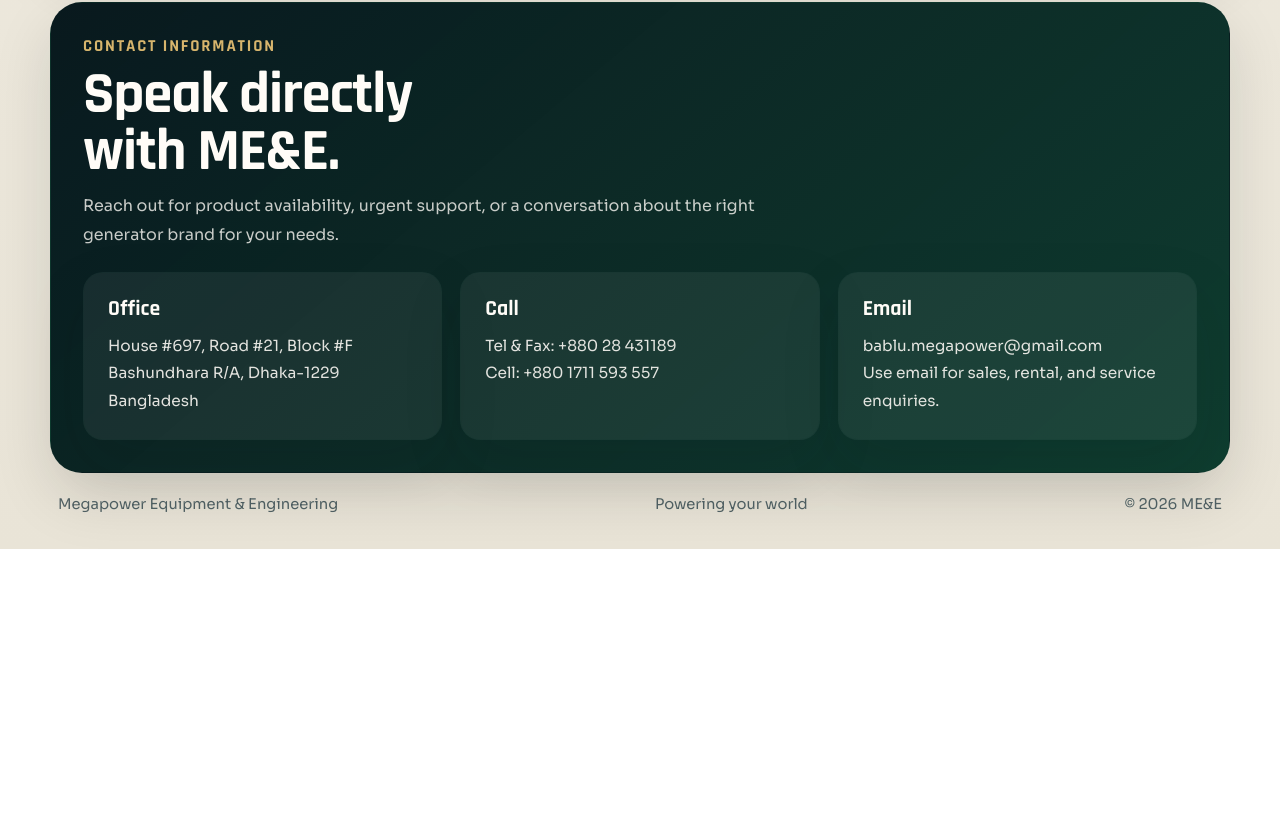
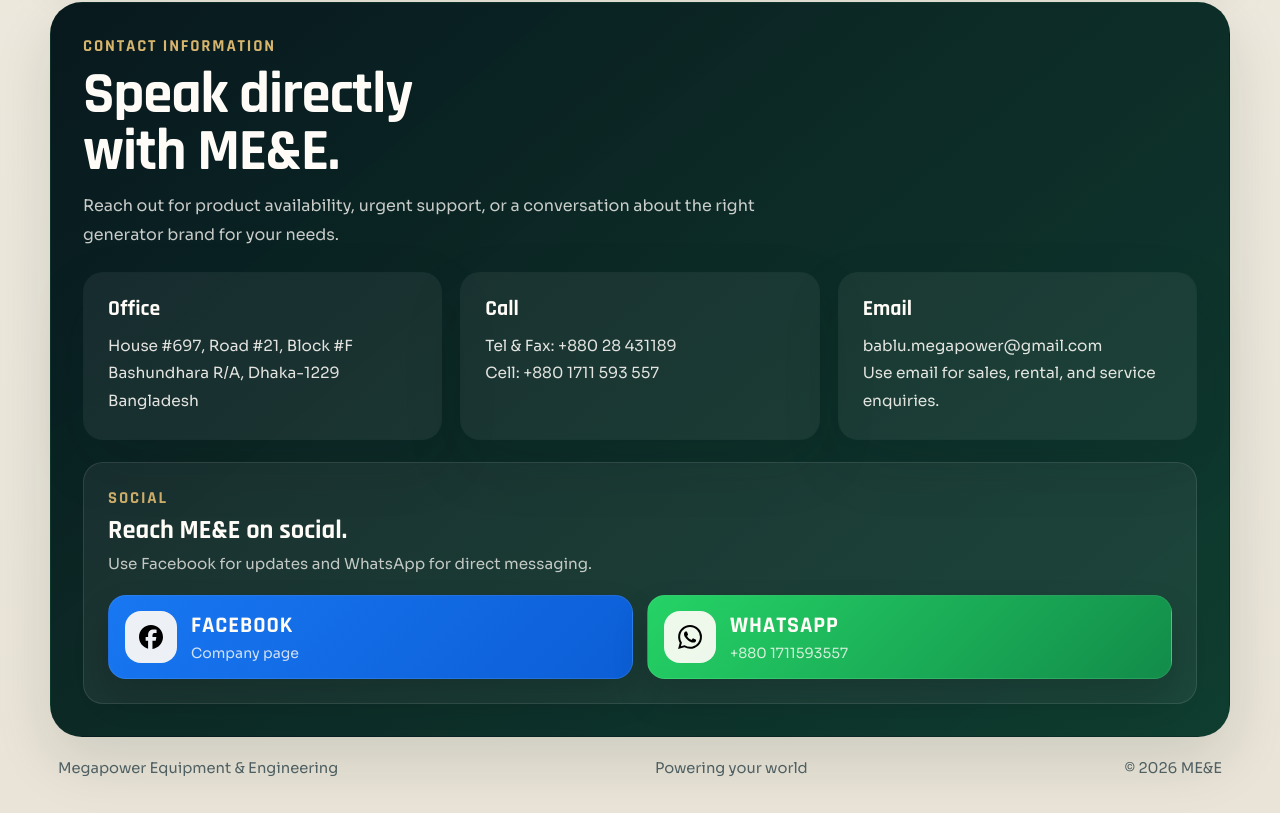
Before and after one commit to Nayab-23/me-e, a website: page index.html in a window 1280 px wide. Shown: the part 4135-4948 px from the top of the page. Before the commit the page ends 4684 px from the top, so only its background shows below. Drawn offline with Linux system fonts and the light colour scheme.

Commit message:
add social links and tune mobile header

```diff
--- a/index.html
+++ b/index.html
@@ -333,6 +333,48 @@
               <p>Use email for sales, rental, and service enquiries.</p>
             </article>
           </div>
+
+          <div class="social-section">
+            <div class="social-copy">
+              <p class="eyebrow">Social</p>
+              <h3>Reach ME&amp;E on social.</h3>
+              <p class="social-note">Use Facebook for updates and WhatsApp for direct messaging.</p>
+            </div>
+
+            <div class="social-actions">
+              <a
+                class="social-button social-button-facebook"
+                href="https://www.facebook.com/profile.php?id=61576816407979&mibextid=wwXIfr"
+                target="_blank"
+                rel="noreferrer"
+                aria-label="Open Megapower Equipment and Engineering on Facebook"
+              >
+                <span class="social-icon-shell" aria-hidden="true">
+                  <img class="social-icon" src="assets/social/facebook.svg" alt="">
+                </span>
+                <span class="social-button-text">
+                  <strong>Facebook</strong>
+                  <small>Company page</small>
+                </span>
+              </a>
+
+              <a
+                class="social-button social-button-whatsapp"
+                href="https://wa.me/8801711593557"
+                target="_blank"
+                rel="noreferrer"
+                aria-label="Chat with Megapower Equipment and Engineering on WhatsApp"
+              >
+                <span class="social-icon-shell" aria-hidden="true">
+                  <img class="social-icon" src="assets/social/whatsapp.svg" alt="">
+                </span>
+                <span class="social-button-text">
+                  <strong>WhatsApp</strong>
+                  <small>+880 1711593557</small>
+                </span>
+              </a>
+            </div>
+          </div>
         </div>
       </section>
     </main>
--- a/styles.css
+++ b/styles.css
@@ -864,6 +864,111 @@
   color: rgba(255, 252, 247, 0.88);
 }
 
+.social-section {
+  display: grid;
+  gap: 18px;
+  margin-top: 22px;
+  padding: 24px;
+  border: 1px solid rgba(255, 255, 255, 0.1);
+  border-radius: var(--radius-md);
+  background: rgba(255, 255, 255, 0.06);
+}
+
+.social-copy {
+  display: grid;
+  gap: 8px;
+}
+
+.social-copy .eyebrow {
+  margin-bottom: 0;
+  color: rgba(215, 181, 109, 0.94);
+}
+
+.social-copy h3 {
+  font-family: "Rajdhani", sans-serif;
+  font-size: 1.65rem;
+  line-height: 1;
+}
+
+.social-note {
+  color: rgba(255, 252, 247, 0.74);
+  font-size: 0.95rem;
+  line-height: 1.7;
+}
+
+.social-actions {
+  display: grid;
+  grid-template-columns: repeat(2, minmax(0, 1fr));
+  gap: 14px;
+}
+
+.social-button {
+  display: grid;
+  grid-template-columns: 52px minmax(0, 1fr);
+  gap: 14px;
+  align-items: center;
+  min-height: 84px;
+  padding: 14px 16px;
+  border: 1px solid rgba(255, 255, 255, 0.08);
+  border-radius: 18px;
+  box-shadow: 0 18px 34px rgba(4, 12, 10, 0.18);
+  transition: transform 180ms ease, box-shadow 180ms ease, border-color 180ms ease;
+}
+
+.social-button:hover,
+.social-button:focus-visible {
+  transform: translateY(-2px);
+  box-shadow: 0 22px 38px rgba(4, 12, 10, 0.24);
+}
+
+.social-button-facebook {
+  background: linear-gradient(135deg, #1877f2, #0c5ed6);
+}
+
+.social-button-whatsapp {
+  background: linear-gradient(135deg, #25d366, #128c4a);
+}
+
+.social-icon-shell {
+  display: grid;
+  place-items: center;
+  width: 52px;
+  height: 52px;
+  border-radius: 16px;
+  background: rgba(255, 252, 247, 0.92);
+}
+
+.social-icon {
+  width: 24px;
+  height: 24px;
+}
+
+.social-button-text {
+  display: grid;
+  gap: 4px;
+  min-width: 0;
+}
+
+.social-button-text strong,
+.social-button-text small {
+  display: block;
+}
+
+.social-button-text strong {
+  color: var(--white);
+  font-family: "Rajdhani", sans-serif;
+  font-size: 1.4rem;
+  font-weight: 700;
+  letter-spacing: 0.04em;
+  text-transform: uppercase;
+}
+
+.social-button-text small {
+  color: rgba(255, 252, 247, 0.8);
+  font-size: 0.88rem;
+  line-height: 1.4;
+}
+
 .site-footer {
   display: flex;
   align-items: center;
@@ -922,6 +1027,10 @@
 
   .contact-grid .contact-card:last-child {
     grid-column: 1 / -1;
+  }
+
+  .social-actions {
+    grid-template-columns: 1fr;
   }
 }
 
@@ -1006,7 +1115,7 @@
   }
 
   .brand-text strong {
-    font-size: 1.7rem;
+    font-size: 1.9rem;
     line-height: 1;
   }
 
@@ -1184,6 +1293,53 @@
     gap: 10px;
   }
 
+  .social-section {
+    gap: 12px;
+    margin-top: 16px;
+    padding: 16px;
+    border-radius: 8px;
+  }
+
+  .social-copy h3 {
+    font-size: 1.28rem;
+  }
+
+  .social-note {
+    font-size: 0.86rem;
+    line-height: 1.55;
+  }
+
+  .social-actions {
+    gap: 10px;
+  }
+
+  .social-button {
+    grid-template-columns: 44px minmax(0, 1fr);
+    gap: 12px;
+    min-height: 70px;
+    padding: 12px;
+    border-radius: 10px;
+  }
+
+  .social-icon-shell {
+    width: 44px;
+    height: 44px;
+    border-radius: 12px;
+  }
+
+  .social-icon {
+    width: 21px;
+    height: 21px;
+  }
+
+  .social-button-text strong {
+    font-size: 1.18rem;
+  }
+
+  .social-button-text small {
+    font-size: 0.8rem;
+  }
+
   .brand-card {
     display: grid;
     grid-template-columns: 94px minmax(0, 1fr);
@@ -1447,6 +1603,6 @@
   }
 
   .brand-text strong {
-    font-size: 1.56rem;
-  }
-}
+    font-size: 1.72rem;
+  }
+}
```
Also changed, not shown: assets/social/facebook.svg (added), assets/social/whatsapp.svg (added).
